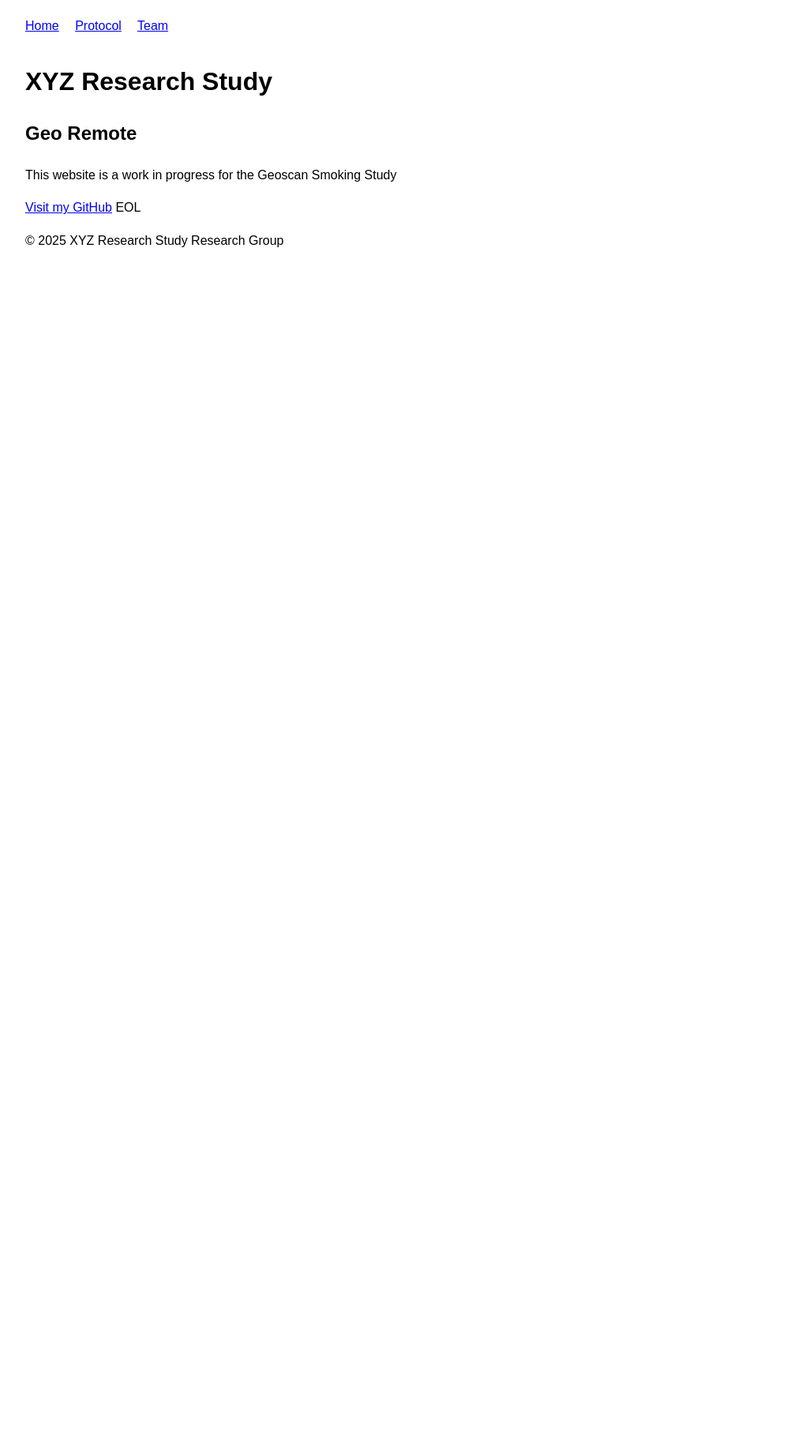
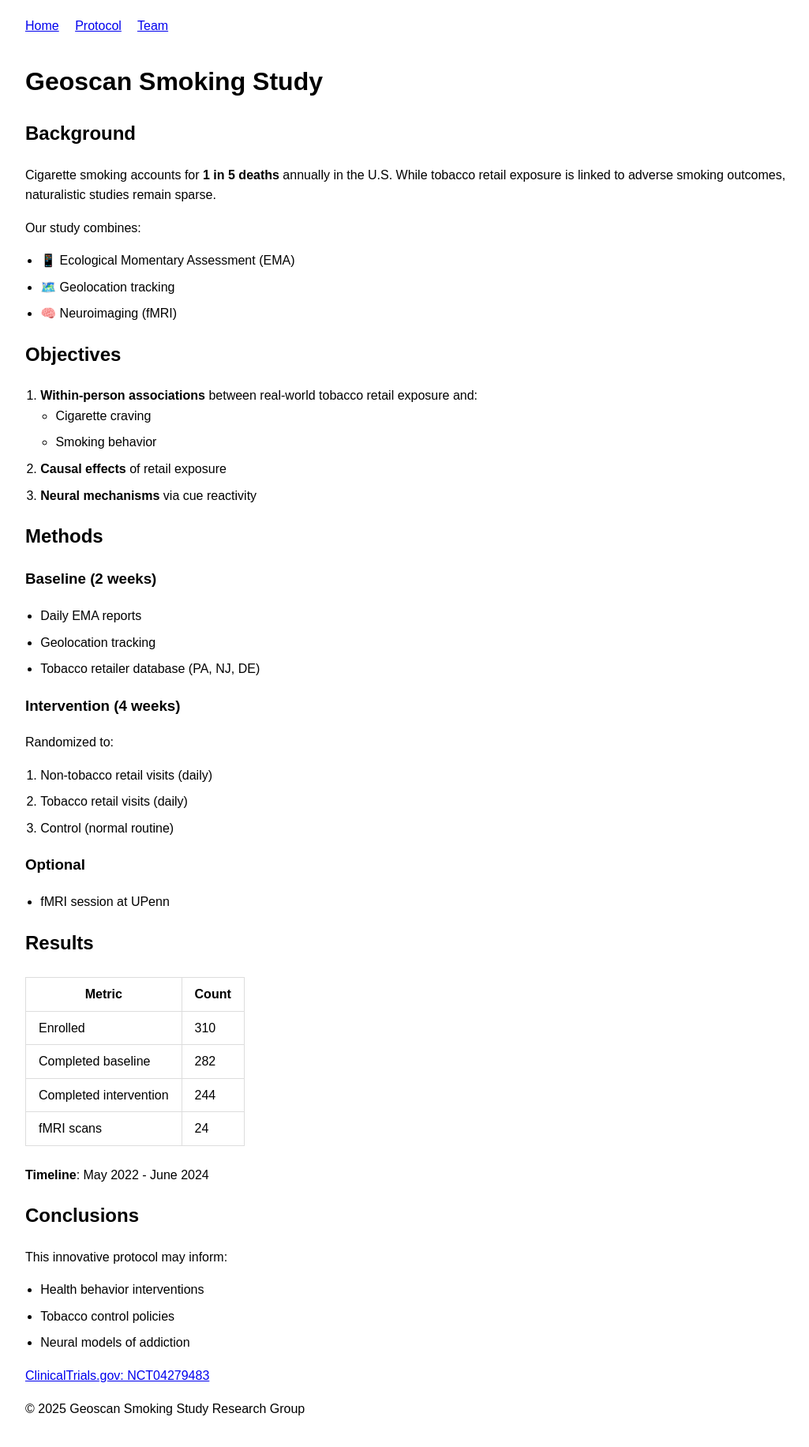
Before and after one commit to cnlab/geo-remote-website, a Jekyll site: the page built from docs/about.md, in a window 1280 px wide. Shown: the whole page at 79% size, without its empty margins (108-1133 px from the left). Built offline with Jekyll 4.4.1, drawn with Linux system fonts in a browser that asks for light colours; before the commit the page ends 900 px from its top, so only the background shows below that.

Commit message:
Create landing page

```diff
--- a/docs/_config.yml
+++ b/docs/_config.yml
@@ -1,4 +1,4 @@
-title: "XYZ Research Study"
+title: "Geoscan Smoking Study"
 description: "Clinical trial protocol and updates"
 theme: minima
 markdown: kramdown  # Better for tables/charts
--- a/docs/about.md
+++ b/docs/about.md
@@ -1,10 +1,56 @@
 ---
 layout: default
-title: About
+title: About the GeoSmoking Study
 ---
-## Geo Remote
 
-This website is a work in progress for the Geoscan Smoking Study
+## Background
 
-[Visit my GitHub](https://github.com/username)
-EOL
+Cigarette smoking accounts for **1 in 5 deaths** annually in the U.S. While tobacco retail exposure is linked to adverse smoking outcomes, naturalistic studies remain sparse.
+
+Our study combines:
+- 📱 Ecological Momentary Assessment (EMA)
+- 🗺️ Geolocation tracking
+- 🧠 Neuroimaging (fMRI)
+
+## Objectives
+
+1. **Within-person associations** between real-world tobacco retail exposure and:
+   - Cigarette craving
+   - Smoking behavior
+2. **Causal effects** of retail exposure
+3. **Neural mechanisms** via cue reactivity
+
+## Methods
+
+### Baseline (2 weeks)
+- Daily EMA reports
+- Geolocation tracking
+- Tobacco retailer database (PA, NJ, DE)
+
+### Intervention (4 weeks)
+Randomized to:
+1. Non-tobacco retail visits (daily)
+2. Tobacco retail visits (daily)
+3. Control (normal routine)
+
+### Optional
+- fMRI session at UPenn
+
+## Results
+
+| Metric          | Count |
+|-----------------|-------|
+| Enrolled        | 310   |
+| Completed baseline | 282 |
+| Completed intervention | 244 |
+| fMRI scans      | 24    |
+
+**Timeline**: May 2022 - June 2024
+
+## Conclusions
+This innovative protocol may inform:
+- Health behavior interventions
+- Tobacco control policies
+- Neural models of addiction
+
+[ClinicalTrials.gov: NCT04279483](https://clinicaltrials.gov/ct2/show/NCT04279483)
--- a/docs/assets/css/style.css
+++ b/docs/assets/css/style.css
@@ -96,3 +96,21 @@ body {
   font-weight: bold;
   margin-left: 0.3em;
 }
+
+/* Tables */
+table {
+  border-collapse: collapse;
+  margin: 1.5rem 0;
+}
+td, th {
+  border: 1px solid #ddd;
+  padding: 0.5rem 1rem;
+}
+
+/* Lists */
+ul, ol {
+  padding-left: 1.2rem;
+}
+li {
+  margin-bottom: 0.5rem;
+}
```
Also changed, not shown: docs/index.md (+53 -1 lines), docs/protocol.md (+0 -2 lines), docs/_layouts/home.html (added).
